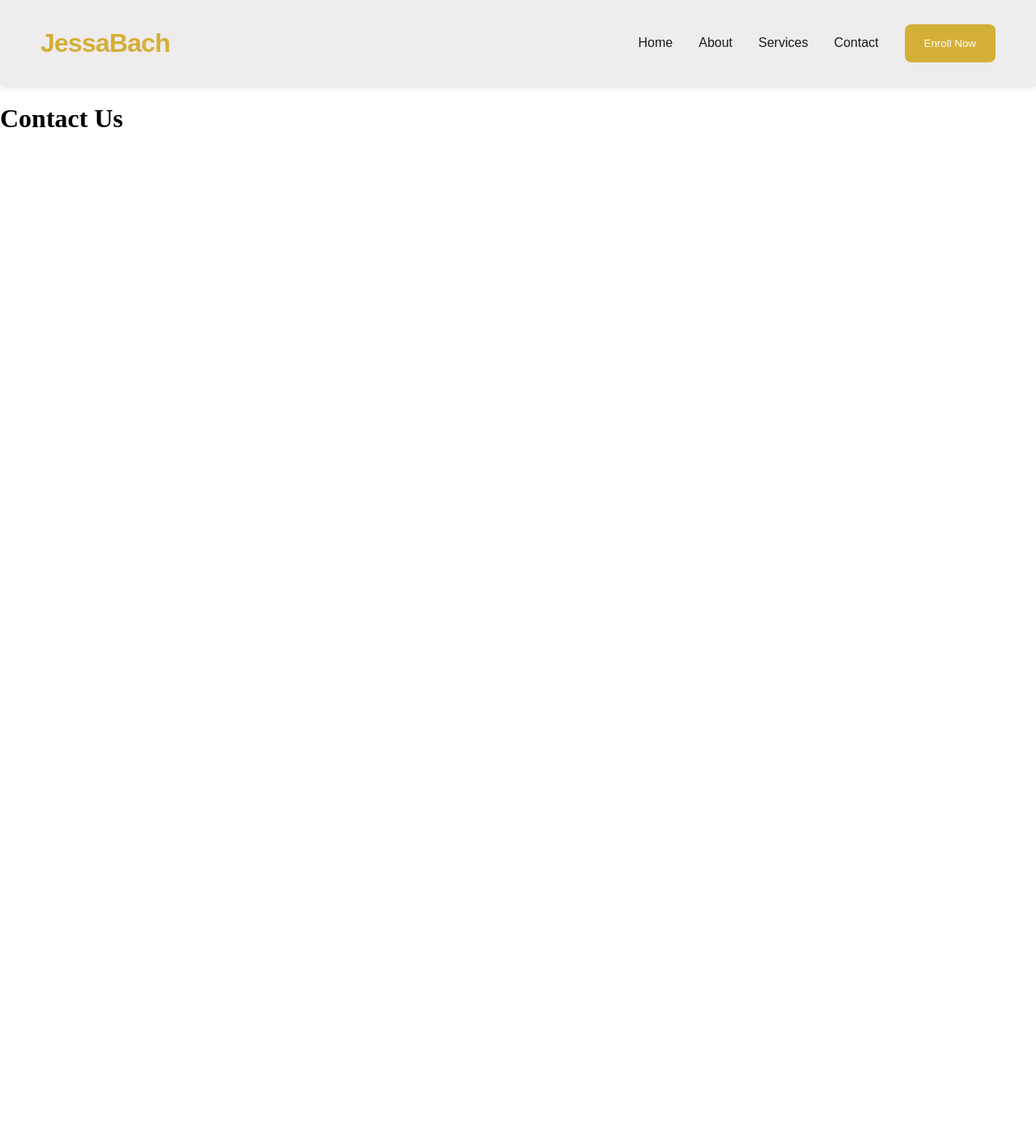
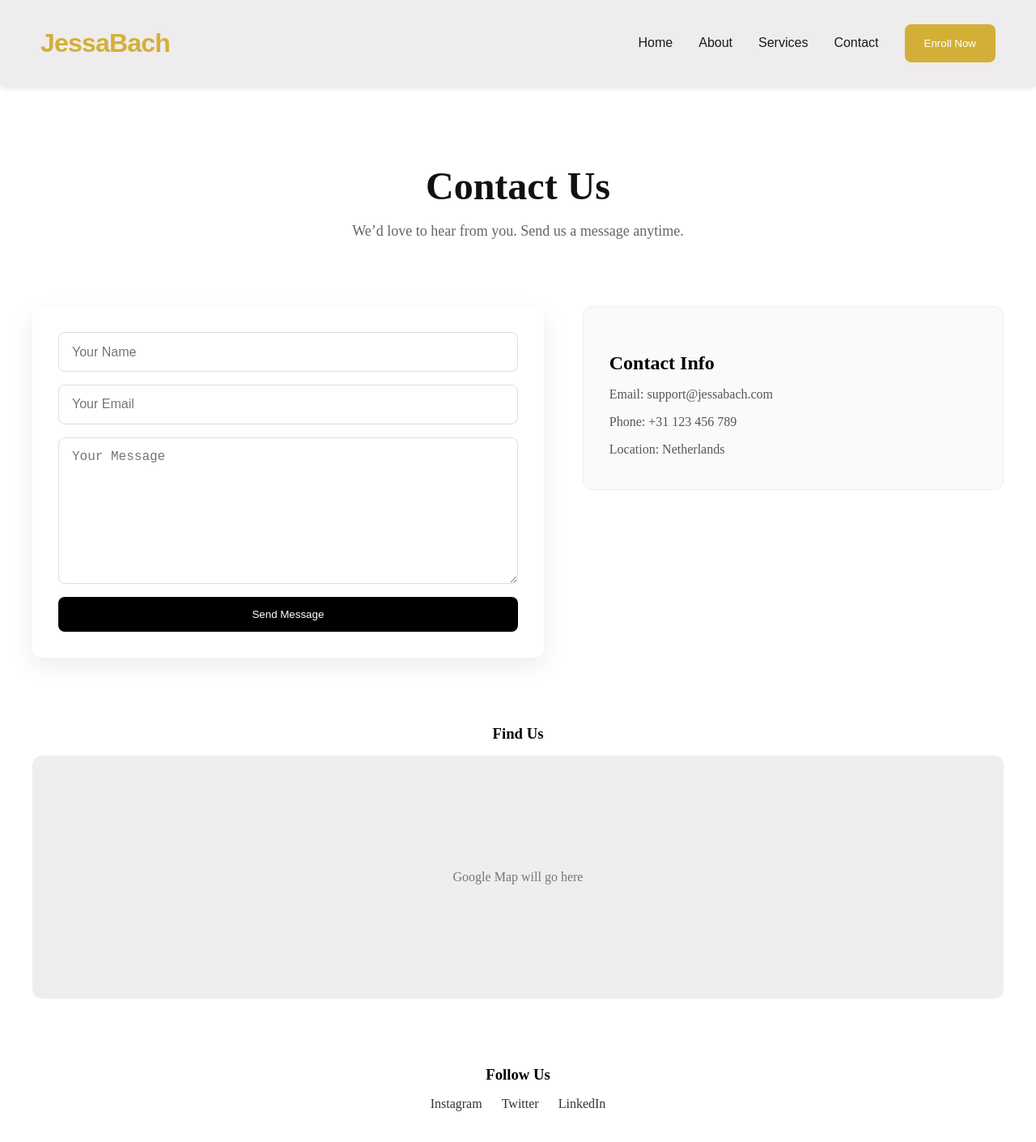
Before and after one commit to calMic17/jessabach, a React (Vite) app: page /contact in a window 1280 px wide. Shown: the top 1410 px of the page at 81% size. Before the commit the page ends 800 px from the top, so only its background shows below. Built offline with nearby package versions, Linux system fonts and the light colour scheme.

Commit message:
Added ContactUs page

```diff
--- /dev/null
+++ b/src/components/contact/ContactForm.tsx
@@ -0,0 +1,47 @@
+import { useState } from "react";
+
+function ContactForm() {
+  const [form, setForm] = useState({
+    name: "",
+    email: "",
+    message: "",
+  });
+
+  const handleChange = (
+    e: React.ChangeEvent<HTMLInputElement | HTMLTextAreaElement>
+  ) => {
+    setForm({ ...form, [e.target.name]: e.target.value });
+  };
+
+  const handleSubmit = (e: React.FormEvent<HTMLFormElement>) => {
+    e.preventDefault();
+    console.log(form);
+    alert("Message sent!");
+  };
+
+  return (
+    <form className="contact-form" onSubmit={handleSubmit}>
+      <input
+        name="name"
+        placeholder="Your Name"
+        onChange={handleChange}
+      />
+
+      <input
+        name="email"
+        placeholder="Your Email"
+        onChange={handleChange}
+      />
+
+      <textarea
+        name="message"
+        placeholder="Your Message"
+        onChange={handleChange}
+      />
+
+      <button type="submit">Send Message</button>
+    </form>
+  );
+}
+
+export default ContactForm;
--- /dev/null
+++ b/src/components/contact/ContactHeader.tsx
@@ -0,0 +1,10 @@
+function ContactHeader() {
+  return (
+    <div className="contact-header">
+      <h1>Contact Us</h1>
+      <p>We’d love to hear from you. Send us a message anytime.</p>
+    </div>
+  );
+}
+
+export default ContactHeader;
--- /dev/null
+++ b/src/components/contact/ContactInfo.tsx
@@ -0,0 +1,12 @@
+function ContactInfo() {
+  return (
+    <div className="contact-info">
+      <h3>Contact Info</h3>
+      <p>Email: support@jessabach.com</p>
+      <p>Phone: +31 123 456 789</p>
+      <p>Location: Netherlands</p>
+    </div>
+  );
+}
+
+export default ContactInfo;
--- /dev/null
+++ b/src/components/contact/ContactMap.tsx
@@ -0,0 +1,12 @@
+function ContactMap() {
+  return (
+    <div className="contact-map">
+      <h3>Find Us</h3>
+      <div className="map-placeholder">
+        Google Map will go here
+      </div>
+    </div>
+  );
+}
+
+export default ContactMap;
--- /dev/null
+++ b/src/components/contact/ContactSocials.tsx
@@ -0,0 +1,14 @@
+function ContactSocials() {
+  return (
+    <div className="contact-socials">
+      <h3>Follow Us</h3>
+      <div className="icons">
+        <a href="#">Instagram</a>
+        <a href="#">Twitter</a>
+        <a href="#">LinkedIn</a>
+      </div>
+    </div>
+  );
+}
+
+export default ContactSocials;
--- a/src/pages/ContactUs.tsx
+++ b/src/pages/ContactUs.tsx
@@ -1,9 +1,22 @@
+import ContactHeader from "../components/contact/ContactHeader";
+import ContactForm from "../components/contact/ContactForm";
+import ContactInfo from "../components/contact/ContactInfo";
+import ContactMap from "../components/contact/ContactMap";
+import ContactSocials from "../components/contact/ContactSocials";
+import "../styles/_contactUs.scss";
+
 function ContactUs() {
   return (
-    <div className="contactUs">
-      <h1>Contact Us</h1>
+    <div className="contact-page">
+      <ContactHeader />
+      <div className="contact-layout">
+        <ContactForm />
+        <ContactInfo />
+      </div>
+      <ContactMap />
+      <ContactSocials />
     </div>
-  )
+  );
 }
 
 export default ContactUs;
--- /dev/null
+++ b/src/styles/_contactUs.scss
@@ -0,0 +1,141 @@
+.contact-page {
+  max-width: 1200px;
+  margin: 0 auto;
+  padding: 4rem 2rem;
+  display: flex;
+  flex-direction: column;
+  gap: 4rem;
+}
+
+.contact-header {
+  text-align: center;
+
+  h1 {
+    font-size: 3rem;
+    font-weight: 700;
+    color: #111;
+    margin-bottom: 0.5rem;
+  }
+
+  p {
+    font-size: 1.125rem;
+    color: #666;
+  }
+}
+
+.contact-layout {
+  display: flex;
+  gap: 3rem;
+  justify-content: space-between;
+  align-items: flex-start;
+
+  @media (max-width: 768px) {
+    flex-direction: column;
+  }
+}
+
+.contact-form {
+  flex: 1;
+  display: flex;
+  flex-direction: column;
+  gap: 1rem;
+  background: #fff;
+  padding: 2rem;
+  border-radius: 12px;
+  box-shadow: 0 10px 30px rgba(0,0,0,0.08);
+
+  input,
+  textarea {
+    padding: 0.9rem 1rem;
+    border: 1px solid #ddd;
+    border-radius: 8px;
+    font-size: 1rem;
+    outline: none;
+    transition: 0.2s;
+
+    &:focus {
+      border-color: #000;
+    }
+  }
+
+  textarea {
+    min-height: 150px;
+    resize: vertical;
+  }
+
+  button {
+    padding: 0.9rem 1rem;
+    background: #000;
+    color: #fff;
+    border: none;
+    border-radius: 8px;
+    cursor: pointer;
+    transition: 0.2s;
+
+    &:hover {
+      background: #333;
+    }
+  }
+}
+
+.contact-info {
+  flex: 0.8;
+  background: #fafafa;
+  padding: 2rem;
+  border-radius: 12px;
+  border: 1px solid #eee;
+
+  h3 {
+    margin-bottom: 1rem;
+    font-size: 1.5rem;
+  }
+
+  p {
+    margin-bottom: 0.5rem;
+    color: #555;
+  }
+}
+
+.contact-map {
+  text-align: center;
+
+  h3 {
+    margin-bottom: 1rem;
+  }
+
+  .map-placeholder {
+    height: 300px;
+    background: #eee;
+    border-radius: 12px;
+    display: flex;
+    align-items: center;
+    justify-content: center;
+    color: #777;
+    font-size: 1rem;
+  }
+}
+
+.contact-socials {
+  text-align: center;
+
+  h3 {
+    margin-bottom: 1rem;
+  }
+
+  .icons {
+    display: flex;
+    justify-content: center;
+    gap: 1.5rem;
+
+    a {
+      text-decoration: none;
+      color: #333;
+      font-weight: 500;
+      transition: 0.2s;
+
+      &:hover {
+        color: #000;
+      }
+    }
+  }
+}
```
